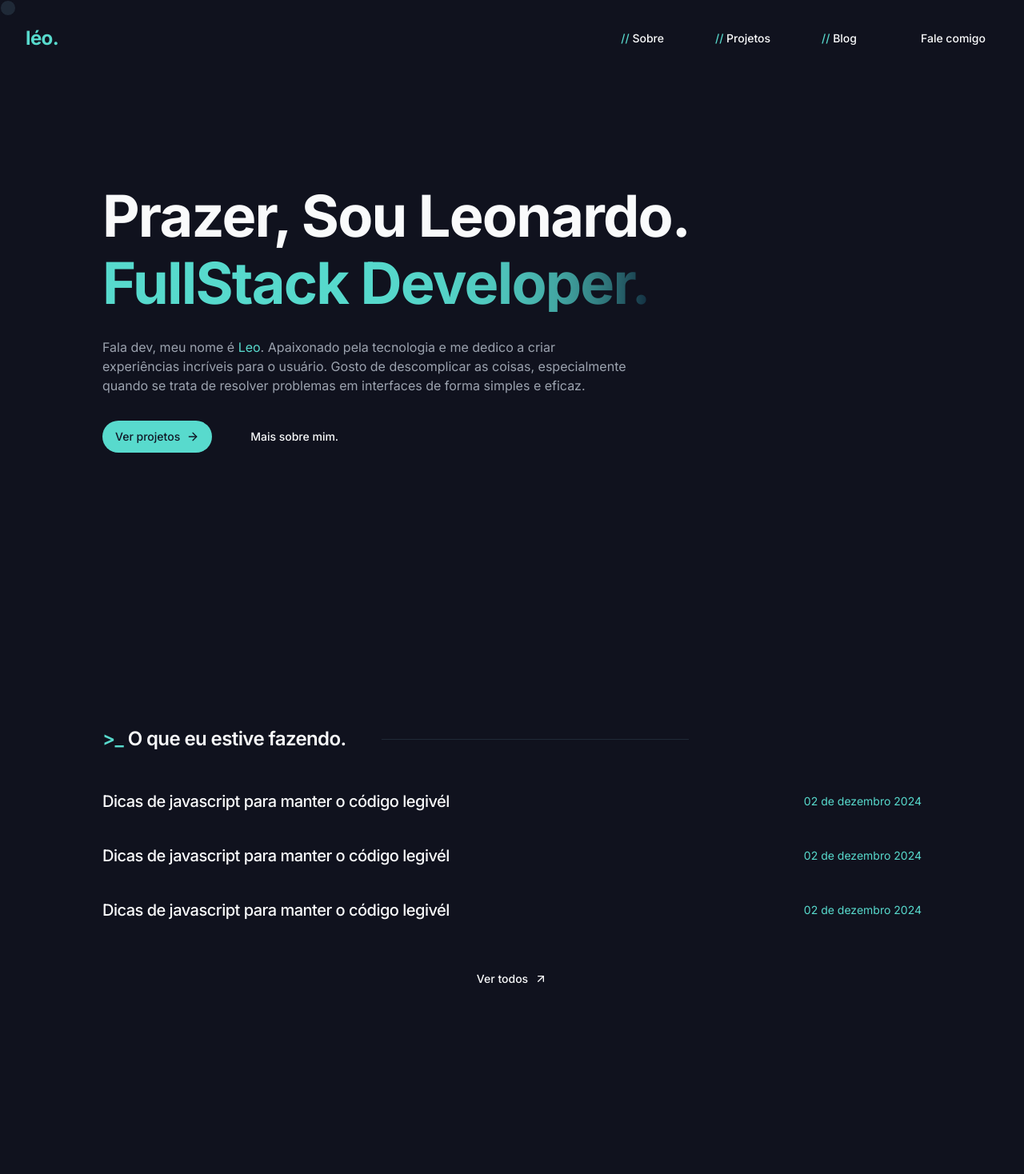
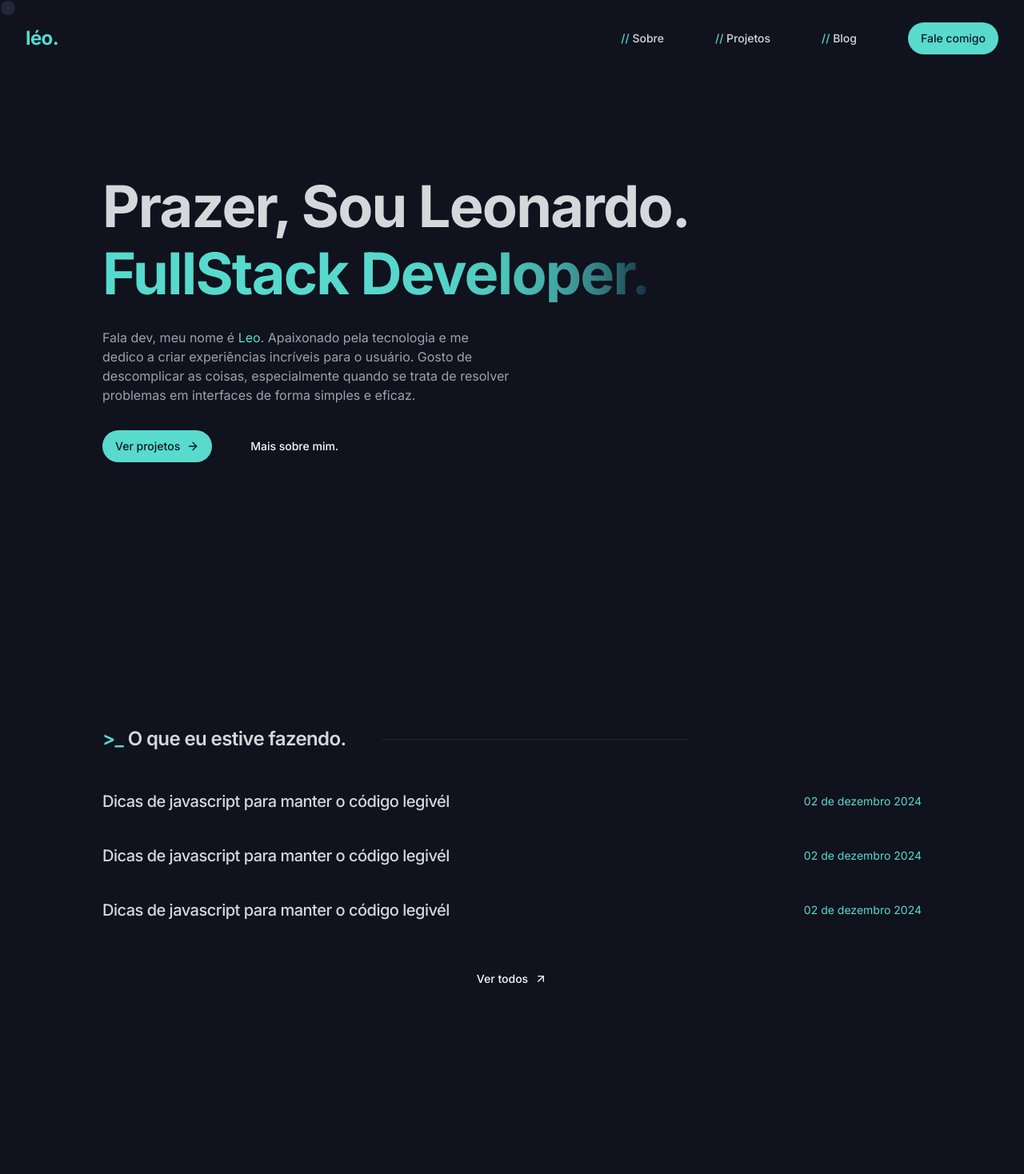
Before and after one commit to SoaresLeonardo/web_leohenrique, a Next.js app: page / in a window 1280 px wide. Shown: the top 1468 px of the page at 80% size. Built offline with nearby package versions, Linux system fonts and the light colour scheme.

Commit message:
style: add classes styles

```diff
--- a/src/app/(home)/components/about.tsx
+++ b/src/app/(home)/components/about.tsx
@@ -1,19 +1,19 @@
 import { Card, CardDescription, CardHeader } from '@/components/ui/card';
+import { Github, Instagram, Linkedin } from 'lucide-react';
 import SectionTitle from '@/components/ui/section-title';
-import { Github, Instagram, Linkedin } from 'lucide-react';
 
 import Image from 'next/image';
 
 const About = () => {
   return (
-    <section>
-      <div className="flex flex-col items-center justify-start">
+    <section className="content_view">
+      <div className="content_info">
         <SectionTitle
           title="Sobre."
           variant="center"
           description="Conheça um pouco sobre mim."
         />
-        <Card className="flex w-full items-center justify-between border-none bg-inherit shadow-none">
+        <Card className="flex w-full items-center justify-between">
           <div className="h-72 w-72 border border-primary">
             <Image
               src="https://avatars.githubusercontent.com/u/100442262?v=4"
--- a/src/app/(home)/components/blog.tsx
+++ b/src/app/(home)/components/blog.tsx
@@ -1,19 +1,19 @@
 import BlogPostsList from '@/components/ui/blog-posts-list';
+import SectionTitle from '@/components/ui/section-title';
 import { Button } from '@/components/ui/button';
-
-import SectionTitle from '@/components/ui/section-title';
-
 import { posts } from '@/constants/posts';
 import { ArrowUpRight } from 'lucide-react';
 
 const Blog = () => {
   return (
-    <section className="flex flex-col items-center">
-      <SectionTitle title="o que eu estive fazendo." lineCode />
-      <BlogPostsList posts={posts} />
-      <Button className="mt-11" variant="link">
-        Ver todos <ArrowUpRight className="ml-2 h-4 w-4" />
-      </Button>
+    <section className="content_view">
+      <div className="content_info">
+        <SectionTitle title="o que eu estive fazendo." lineCode />
+        <BlogPostsList posts={posts} />
+        <Button className="mt-11" variant="link">
+          Ver todos <ArrowUpRight className="ml-2 h-4 w-4" />
+        </Button>
+      </div>
     </section>
   );
 };
--- a/src/app/(home)/components/intro.tsx
+++ b/src/app/(home)/components/intro.tsx
@@ -1,4 +1,3 @@
-import { Button } from '@/components/ui/button';
 import {
   Card,
   CardDescription,
@@ -6,17 +5,18 @@ import {
   CardTitle
 } from '@/components/ui/card';
 import { ArrowRight } from 'lucide-react';
+import { Button } from '@/components/ui/button';
 
 const Intro = () => {
   return (
-    <section className="content flex h-screen min-h-screen items-center justify-center">
-      <Card className="w-full space-y-8 border-none bg-inherit text-left shadow-none">
+    <section className="content_info content_intro">
+      <Card className="w-full space-y-8 text-left">
         <CardHeader className="items-start justify-start space-y-8 p-0">
           <CardTitle className="flex flex-col items-start justify-start gap-3 text-7xl font-bold">
             <span>Prazer, Sou Leonardo.</span>
             <span className="gradient-text">FullStack Developer.</span>
           </CardTitle>
-          <CardDescription className="max-w-prose text-base">
+          <CardDescription className="max-w-lg text-base">
             Fala dev, meu nome é
             <a href="#" className="text-primary">
               {' '}
--- a/src/app/(home)/components/skills.tsx
+++ b/src/app/(home)/components/skills.tsx
@@ -1,11 +1,11 @@
 import SectionTitle from '@/components/ui/section-title';
+import SkillsList from './skills-list';
 import { skills } from '@/constants/skills';
-import SkillsList from './skills-list';
 
 const Skills = () => {
   return (
-    <section>
-      <div className="flex flex-col items-center justify-center">
+    <section className="content_view">
+      <div className="content_info">
         <SectionTitle title="Skills" lineCode />
         <SkillsList skills={skills} />
       </div>
--- a/src/app/globals.css
+++ b/src/app/globals.css
@@ -24,9 +24,6 @@
     --input: 215 27.9% 16.9%;
     --ring: 216 12.2% 83.9%;
   }
-}
-
-@layer base {
   * {
     @apply border-border;
   }
@@ -43,8 +40,13 @@
     @apply mx-auto flex min-h-screen w-screen max-w-5xl flex-col items-center text-foreground;
   }
 
-  section {
-    @apply w-full py-28;
+  h1,
+  h2,
+  h3,
+  h4,
+  h5,
+  h6 {
+    @apply text-foreground/85;
   }
 
   ::selection {
@@ -52,7 +54,7 @@
   }
 
   ::-webkit-scrollbar {
-    @apply w-2
+    @apply w-2;
   }
 
   ::-webkit-scrollbar-track {
@@ -64,27 +66,32 @@
   }
 }
 
+@layer components {
+  .content_view {
+    @apply w-full py-28;
+  }
+
+  .content_info {
+    @apply flex flex-col items-center justify-center;
+  }
+
+  .content_intro {
+    @apply h-screen min-h-screen w-full;
+  }
+
   .cursor-dot {
-  @apply h-5 w-5 border border-background bg-accent opacity-100 transition-transform;
+    @apply pointer-events-none fixed left-0 top-0 z-10 h-5 w-5 translate-x-[-50%] translate-y-[-50%] rounded-full border border-background bg-accent opacity-100 transition-transform;
   }
 
   .hovered {
     @apply opacity-60;
   }
 
-.cursor-dot {
-  position: fixed;
-  top: 0;
-  left: 0;
-  transform: translate(-50%, -50%);
-  border-radius: 50%;
-  z-index: 1;
-  pointer-events: none;
-}
-
+  /* @apply text-transparent bg-gradient-to-r from-primary via-primary to-background bg-clip-text */
   .gradient-text {
     background: linear-gradient(to right, #57dacd, 90%, #122c3e);
     background-clip: text;
     -webkit-background-clip: text;
     color: transparent;
   }
+}
--- a/src/components/ui/card.tsx
+++ b/src/components/ui/card.tsx
@@ -6,14 +6,7 @@ const Card = React.forwardRef<
   HTMLDivElement,
   React.HTMLAttributes<HTMLDivElement>
 >(({ className, ...props }, ref) => (
-  <div
-    ref={ref}
-    className={cn(
-      'rounded-lg border bg-card text-card-foreground shadow-sm',
-      className
-    )}
-    {...props}
-  />
+  <div ref={ref} className={cn('text-card-foreground', className)} {...props} />
 ));
 Card.displayName = 'Card';
 
--- a/src/components/ui/header.tsx
+++ b/src/components/ui/header.tsx
@@ -22,7 +22,7 @@ const HeaderNavigation = ({ scrolling }: { scrolling: boolean }) => {
         scrolling ? 'rounded-full border p-3 backdrop-blur-lg' : ''
       }`}
     >
-      <motion.ul className="duration-400 flex items-center justify-center transition-colors group-hover:text-muted-foreground/30">
+      <motion.ul className="duration-400 flex items-center justify-center text-foreground/85 transition-colors group-hover:text-muted-foreground/30">
         {navigation_links.map((link, index) => (
           <motion.li
             key={index}
@@ -92,7 +92,6 @@ const Header = () => {
                   className={`rounded-full ${
                     scrolling ? 'pointer-events-none opacity-0' : 'flex'
                   }`}
-                  variant="ghost"
                 >
                   Fale comigo
                 </Button>
```
Lines whose indentation alone changed are shown as unchanged.
